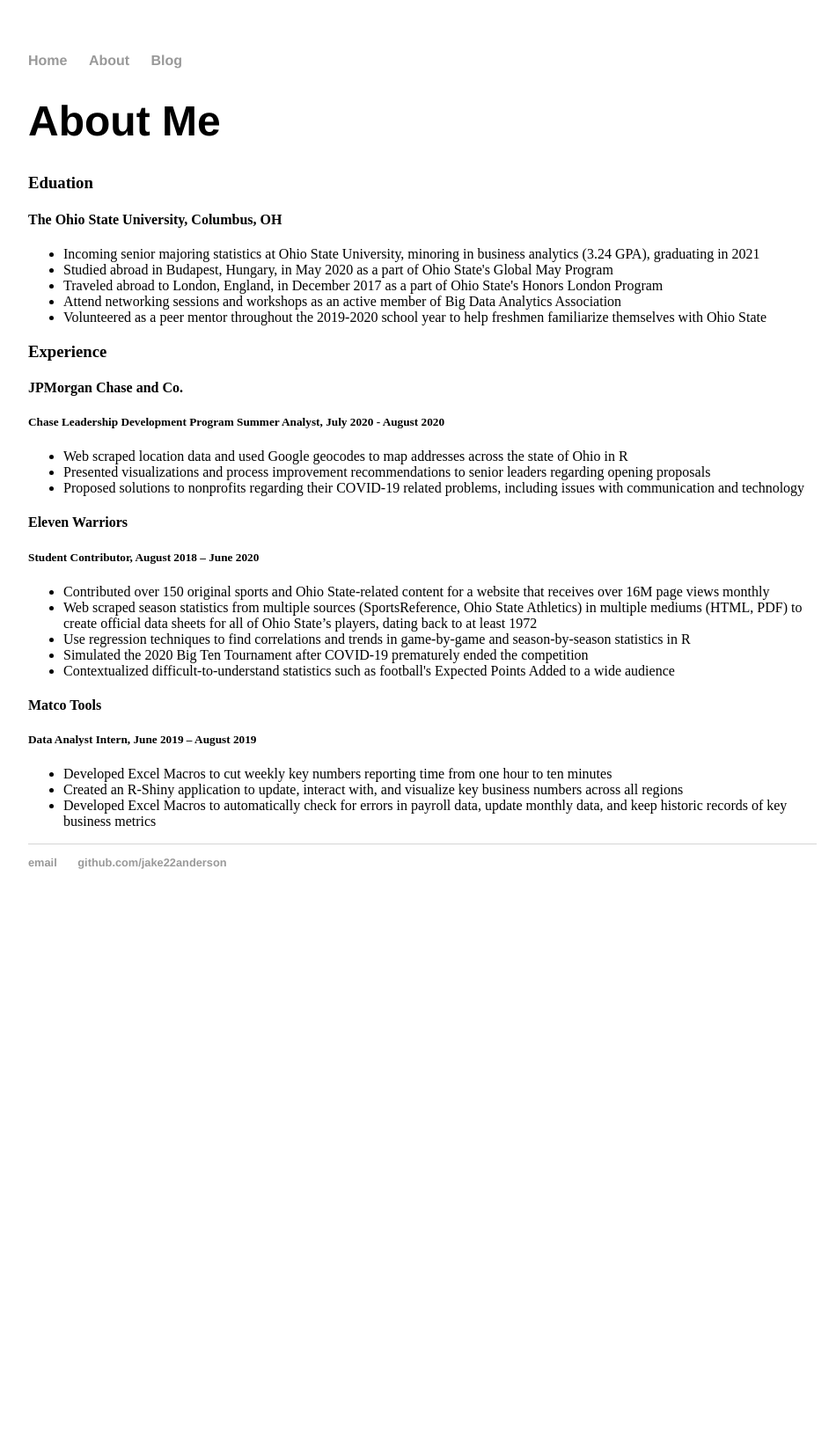
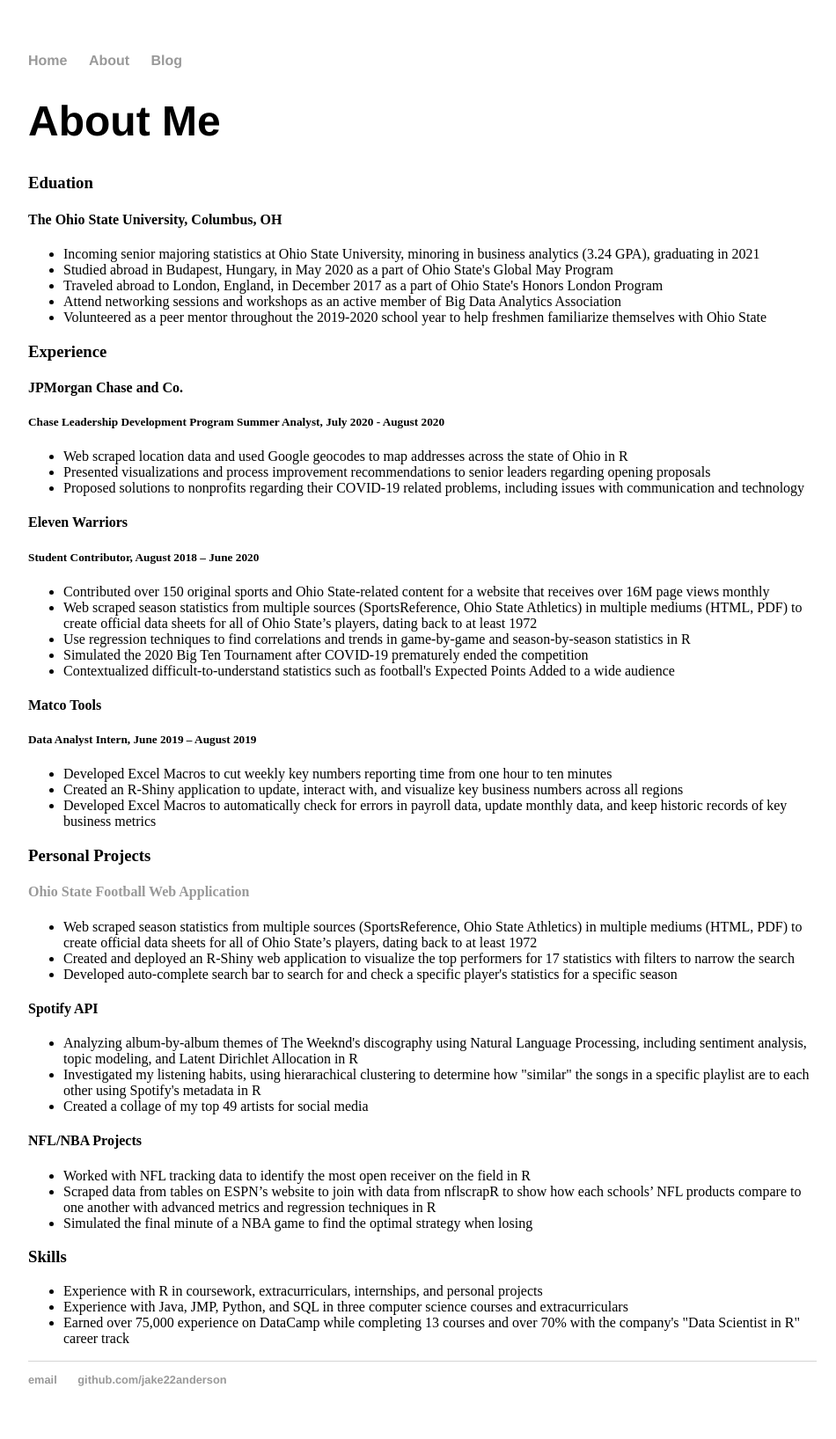
Before and after one commit to mtnartker/mtnartker.github.io, a Jekyll site: the page built from about/index.html, in a window 1280 px wide. Shown: the whole page at 88% size, without its empty margins (160-1110 px from the left). Built offline with Jekyll 4.4.1, drawn with Linux system fonts in a browser that asks for light colours; before the commit the page ends 1048 px from its top, so only the background shows below that.

Commit message:
Update index.html

```diff
--- a/about/index.html
+++ b/about/index.html
@@ -38,3 +38,27 @@
   <li>Created an R-Shiny application to update, interact with, and visualize key business numbers across all regions</li>
   <li>Developed Excel Macros to automatically check for errors in payroll data, update monthly data, and keep historic records of key business metrics</li>
 </ul>
+<h3> Personal Projects </h3>
+<h4> <a href="https://ohio-state-statistics.shinyapps.io/Ohio-State-Stats/">Ohio State Football Web Application</a> </h4>
+<ul>
+  <li>Web scraped season statistics from multiple sources (SportsReference, Ohio State Athletics) in multiple mediums (HTML, PDF) to create official data sheets for all of Ohio State’s players, dating back to at least 1972</li>
+  <li>Created and deployed an R-Shiny web application to visualize the top performers for 17 statistics with filters to narrow the search</li>
+  <li>Developed auto-complete search bar to search for and check a specific player's statistics for a specific season</li>
+</ul>
+<h4> Spotify API </h4>
+<ul>
+  <li>Analyzing album-by-album themes of The Weeknd's discography using Natural Language Processing, including sentiment analysis, topic modeling, and Latent Dirichlet Allocation in R</li>
+  <li>Investigated my listening habits, using hierarachical clustering to determine how "similar" the songs in a specific playlist are to each other using Spotify's metadata in R </li>
+  <li>Created a collage of my top 49 artists for social media</li>
+</ul>
+<h4> NFL/NBA Projects </h4>
+<ul>
+  <li>Worked with NFL tracking data to identify the most open receiver on the field in R</li>
+  <li>Scraped data from tables on ESPN’s website to join with data from nflscrapR to show how each schools’ NFL products compare to one another with advanced metrics and regression techniques in R</li>
+  <li>Simulated the final minute of a NBA  game to find the optimal strategy when losing</li>
+</ul>
+<h3>Skills</h3>
+<ul>
+  <li>Experience with R in coursework, extracurriculars, internships, and personal projects</li>
+  <li>Experience with Java, JMP, Python, and SQL in three computer science courses and extracurriculars</li>
+  <li>Earned over 75,000 experience on DataCamp while completing 13 courses and over 70% with the company's "Data Scientist in R" career track</li>
```
